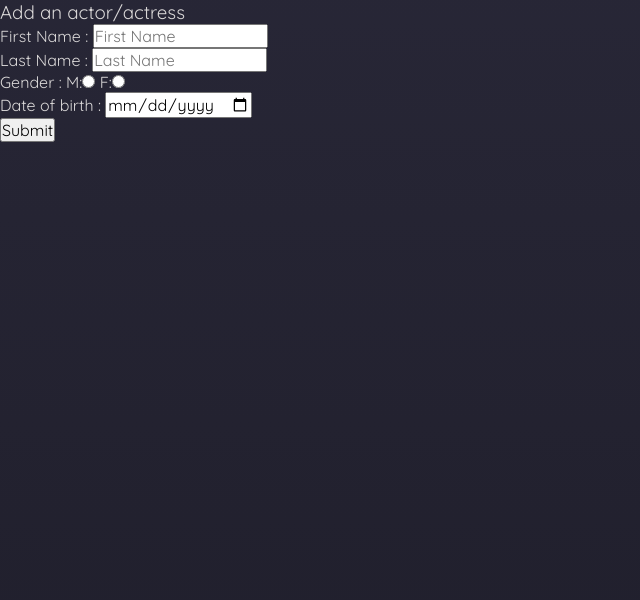
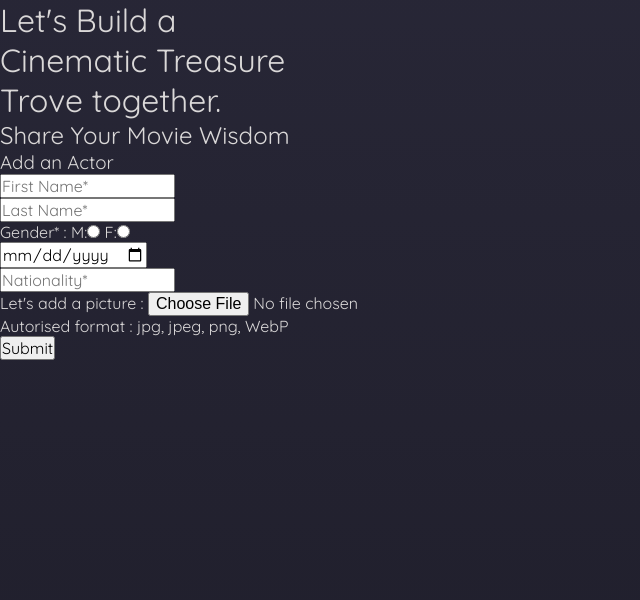
Before and after one commit to M-Laetitia/Php_SQL_Cinema, a PHP site: the page made by view/actor/ajouterActeur.php in a window 1280 px wide. Shown: the part 80-680 px from the top of the page, without its empty margins (0-640 px from the left). Run offline with PHP 8.4, Linux system fonts and the light colour scheme; the template is opened without the code that fills it, so the values that code supplies are empty.

Commit message:
feat: Enhance and expand PHP form with new options

```diff
--- a/view/actor/ajouterActeur.php
+++ b/view/actor/ajouterActeur.php
@@ -1,41 +1,68 @@
 <?php ob_start(); ?>
 
+        <div class="container_form">
+                <div class="left_section">
+                    <h1>Let's Build a <br> <span class="text-colored">Cinematic Treasure <br> Trove</span>  together.</h1>
+                </div>
+
+                <div class="form_section">
+                    <h2>Share Your Movie Wisdom</h2>
+                    <h3>Add an Actor </h3>
+                    <div class="form_info">
 
                         <!-- The enctype attribute specifies how the form-data should be encoded when submitting it to the server.
                             This value is necessary if the user will upload a file through the form-->
                         <form enctype="multipart/form-data" action="index.php?action=ajouterActeur" method="post">
 
-        <h3>Add an actor/actress</h3>
+                            <div class="info_input">
 
                                 <div class="form-input">
-            <label for="person_first_name">First Name :</label>
-            <input type="text" placeholder="First Name" name="person_first_name" id="person_first_name">
-        </div>
-        <div class="form-input">
-            <label for="person_last_name">Last Name :</label>
-            <input type="text" placeholder="Last Name" name="person_last_name" id="person_last_name">
+                                    <label for="person_first_name"></label>
+                                    <input type="text" placeholder="First Name*" name="person_first_name" id="person_first_name" required>
+
                                 </div>
 
                                 <div class="form-input">
-            <label for="person_sexe">Gender :</label>
-                M:<input type="radio" name="person_sexe" class="radio" value="male" >
-                F:<input type="radio" name="person_sexe" class="radio" value="female">
+                                    <label for="person_last_name"></label>
+                                    <input type="text" placeholder="Last Name*" name="person_last_name" id="person_last_name" required>
                                 </div>
 
                                 <div class="form-input">
-            <label for="person_birthday">Date of birth :</label>
-            <input type="date" name="person_birthday" id="person_birthday" required>
+                                    <label for="person_sexe">Gender* :</label>
+                                        M:<input type="radio" name="person_sexe" class="radio" value="male" required >
+                                        F:<input type="radio" name="person_sexe" class="radio" value="female" >
                                 </div>
 
                                 <div class="form-input">
-            <input type="submit" class="submit" name="submitActor" id="submitActor">
+                                    <label for="person_birthday"></label>
+                                    <input type="date" placeholder="Date of birth*" name="person_birthday" id="person_birthday" required>
+                                </div>
 
+                                <div class="form-input">
+                                    <label for="person_nationality"></label>
+                                    <input type="text" placeholder="Nationality*" name="person_nationality" id="person_nationality" required>
                                 </div>
 
 
 
+                            </div>
 
+                            <div class="input_image">
+                                    <!-- label est associé a un input ce qu'on met dans le for va correspondre au name du chemin input que l'on veut associé -->
+                                    <label for="actor_image">Let's add a picture :</label>
+                                    <input type="file"  name="actor_image" >
+                                    <!-- <button type="submit"> Send</button> -->
+                                    <p id="autorised-format">Autorised format : jpg, jpeg, png, WebP</p>
+                            </div>
+
+                            <div class="btn-submit">
+                                <input type="submit" class="submit" name="submitActor" id="submitActor">
+                            </div>
                         </form>
+
+                    </div>
+                </div>
+        </div>
 
 
 <?php
```
Lines whose indentation alone changed are shown as unchanged.
